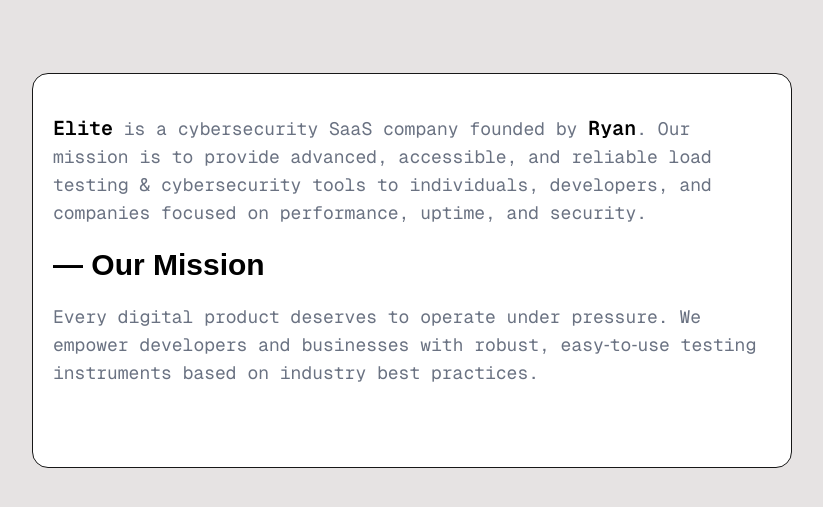
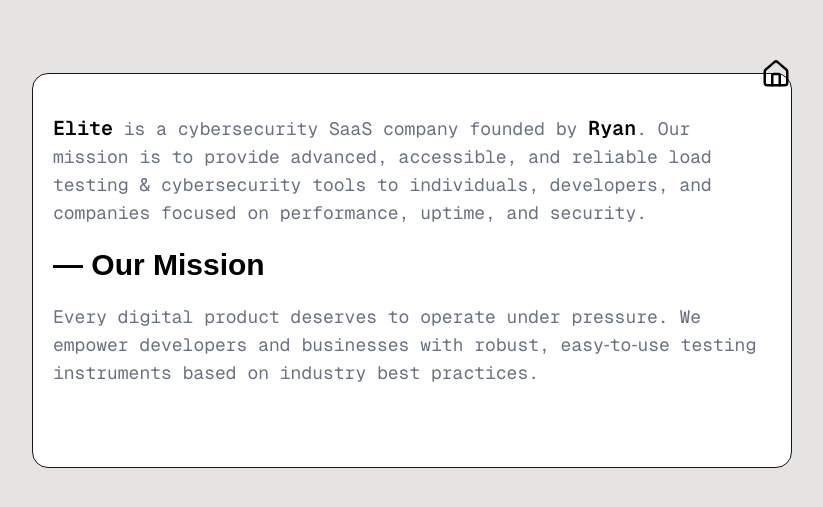
Before and after one commit to SamirSweden/Elite, a Next.js app: page /about in a window 1280 px wide. Shown: the part 127-634 px from the top of the page, without its empty margins (228-1051 px from the left). Built offline with nearby package versions, Linux system fonts and the light colour scheme.

Commit message:
added icon

```diff
--- a/app/about/page.tsx
+++ b/app/about/page.tsx
@@ -1,6 +1,5 @@
 "use client";
 
-import Header from "../components/header/Header";
 import AboutCard from "../components/UI/aboutC/AboutCard";
 
 const About = () => {
--- a/app/components/UI/aboutC/AboutCard.tsx
+++ b/app/components/UI/aboutC/AboutCard.tsx
@@ -1,7 +1,13 @@
+import { Home } from "lucide-react";
+import Link from "next/link";
+
 const AboutCard = () => {
   return (
     <>
-      <div className="bg-white rounded-2xl border !mt-[100px] max-[542px]:mt-0   !py-[40px] !px-[20px] sm:px-10 w-[760px] ">
+      <div className="bg-white rounded-2xl border !mt-[100px] max-[542px]:mt-0   !py-[40px] !px-[20px] sm:px-10 w-[760px] relative">
+        <Link  href={'/'} className="text-black absolute top-[-15px] right-0 ">
+            <Home size={30} />
+        </Link>
         <div >
           <p className="text-gray-500 text-lg font-mono !mb-[20px] text-wrap">
             <span className="text-xl text-black font-extrabold font-semibold">
```
